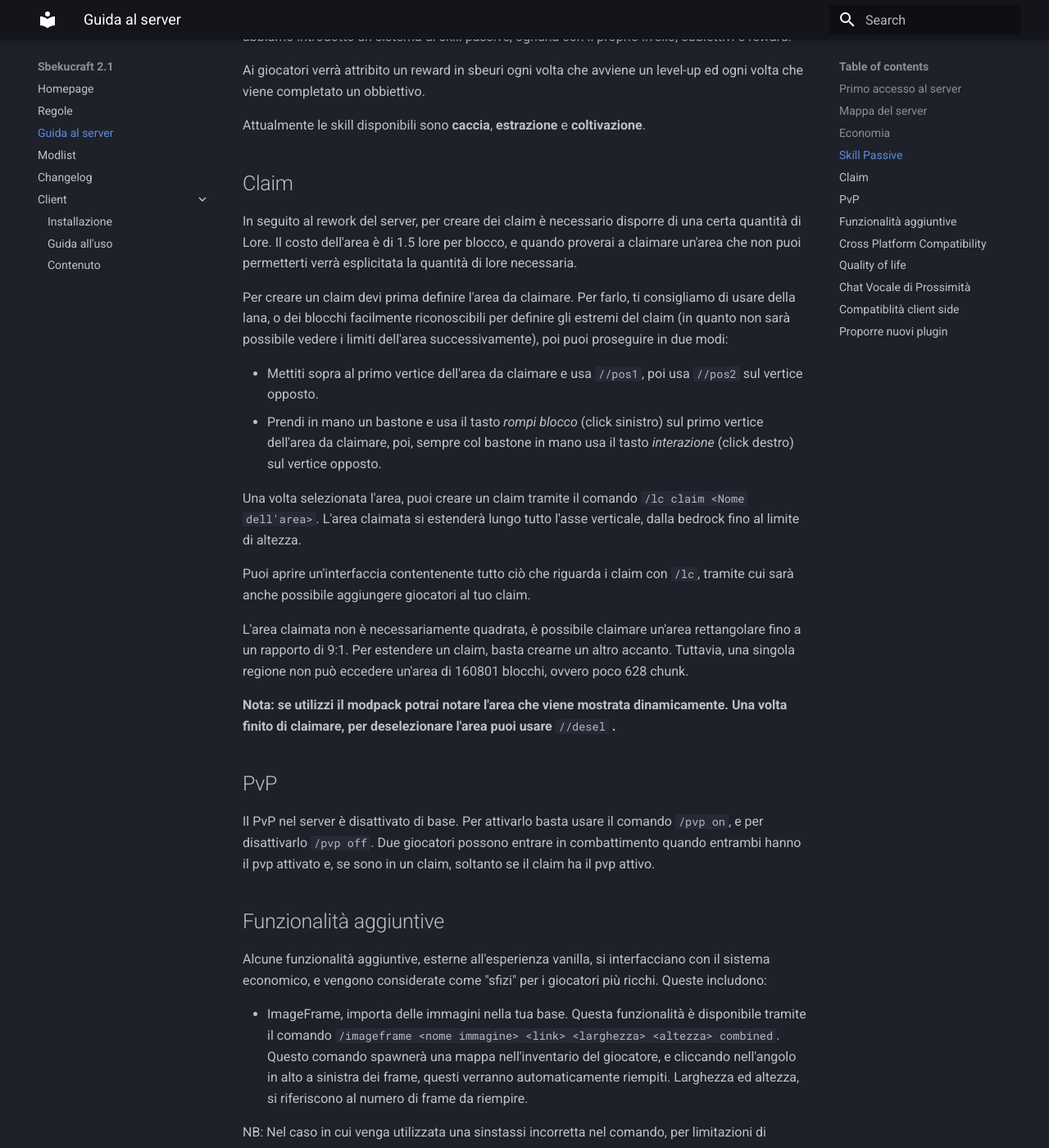
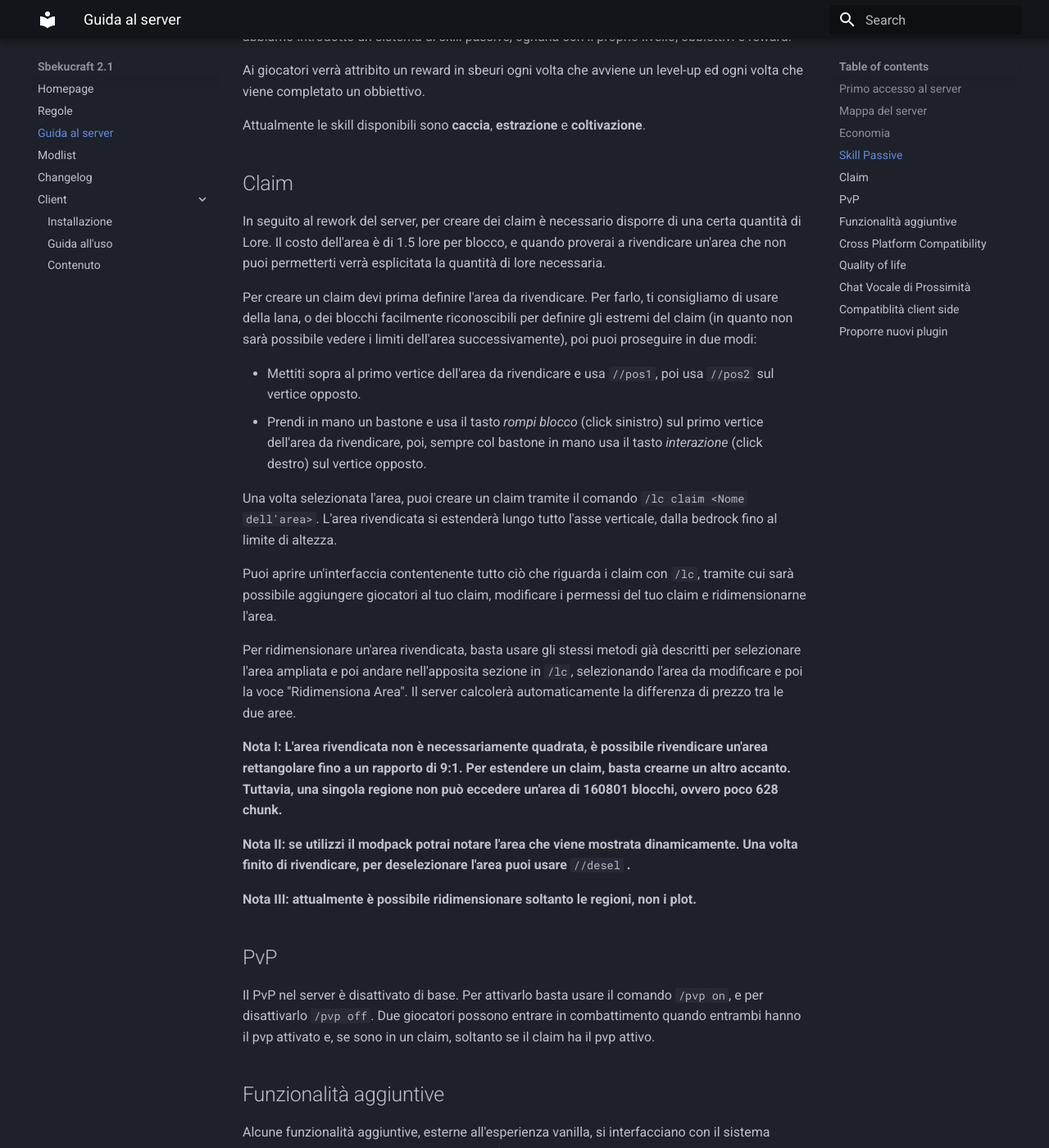
Before and after one commit to Sbekucraft/Sbekucraft-2.0-Wiki, an MkDocs documentation site: the page built from docs/guida.md, in a window 1280 px wide and 1400 px high, scrolled down 1275 px. Shown: the whole window at 82% size. Built offline with MkDocs 1.6.1 and Material for MkDocs 9.7.7, drawn with Linux system fonts in a browser that asks for light colours.

```diff
--- a/docs/guida.md
+++ b/docs/guida.md
@@ -32,20 +32,24 @@ Attualmente le skill disponibili sono **caccia**, **estrazione** e **coltivazion
 
 ## Claim
 In seguito al rework del server, per creare dei claim è necessario disporre di una certa quantità di Lore.
-Il costo dell'area è di 1.5 lore per blocco, e quando proverai a claimare un'area che non puoi permetterti verrà esplicitata la quantità di lore necessaria.
+Il costo dell'area è di 1.5 lore per blocco, e quando proverai a rivendicare un'area che non puoi permetterti verrà esplicitata la quantità di lore necessaria.
 
-Per creare un claim devi prima definire l'area da claimare. Per farlo, ti consigliamo di usare della lana, o dei blocchi facilmente riconoscibili per definire gli estremi del claim (in quanto non sarà possibile vedere i limiti dell'area successivamente), poi puoi proseguire in due modi:
+Per creare un claim devi prima definire l'area da rivendicare. Per farlo, ti consigliamo di usare della lana, o dei blocchi facilmente riconoscibili per definire gli estremi del claim (in quanto non sarà possibile vedere i limiti dell'area successivamente), poi puoi proseguire in due modi:
 
-- Mettiti sopra al primo vertice dell'area da claimare e usa `//pos1`, poi usa `//pos2` sul vertice opposto.
-- Prendi in mano un bastone e usa il tasto *rompi blocco* (click sinistro) sul primo vertice dell'area da claimare, poi, sempre col bastone in mano usa il tasto *interazione* (click destro) sul vertice opposto.
+- Mettiti sopra al primo vertice dell'area da rivendicare e usa `//pos1`, poi usa `//pos2` sul vertice opposto.
+- Prendi in mano un bastone e usa il tasto *rompi blocco* (click sinistro) sul primo vertice dell'area da rivendicare, poi, sempre col bastone in mano usa il tasto *interazione* (click destro) sul vertice opposto.
 
-Una volta selezionata l'area, puoi creare un claim tramite il comando `/lc claim <Nome dell'area>`. L'area claimata si estenderà lungo tutto l'asse verticale, dalla bedrock fino al limite di altezza.
+Una volta selezionata l'area, puoi creare un claim tramite il comando `/lc claim <Nome dell'area>`. L'area rivendicata si estenderà lungo tutto l'asse verticale, dalla bedrock fino al limite di altezza.
 
-Puoi aprire un'interfaccia contentenente tutto ciò che riguarda i claim con `/lc`, tramite cui sarà anche possibile aggiungere giocatori al tuo claim.
+Puoi aprire un'interfaccia contentenente tutto ciò che riguarda i claim con `/lc`, tramite cui sarà possibile aggiungere giocatori al tuo claim, modificare i permessi del tuo claim e ridimensionarne l'area.
 
-L'area claimata non è necessariamente quadrata, è possibile claimare un'area rettangolare fino a un rapporto di 9:1. Per estendere un claim, basta crearne un altro accanto. Tuttavia, una singola regione non può eccedere un'area di 160801 blocchi, ovvero poco 628 chunk.
+Per ridimensionare un'area rivendicata, basta usare gli stessi metodi già descritti per selezionare l'area ampliata e poi andare nell'apposita sezione in `/lc`, selezionando l'area da modificare e poi la voce "Ridimensiona Area". Il server calcolerà automaticamente la differenza di prezzo tra le due aree.
 
-**Nota: se utilizzi il modpack potrai notare l'area che viene mostrata dinamicamente. Una volta finito di claimare, per deselezionare l'area puoi usare** `//desel` **.**
+**Nota I: L'area rivendicata non è necessariamente quadrata, è possibile rivendicare un'area rettangolare fino a un rapporto di 9:1. Per estendere un claim, basta crearne un altro accanto. Tuttavia, una singola regione non può eccedere un'area di 160801 blocchi, ovvero poco 628 chunk.**
+
+**Nota II: se utilizzi il modpack potrai notare l'area che viene mostrata dinamicamente. Una volta finito di rivendicare, per deselezionare l'area puoi usare** `//desel` **.**
+
+**Nota III: attualmente è possibile ridimensionare soltanto le regioni, non i plot.**
 
 ## PvP
 Il PvP nel server è disattivato di base. Per attivarlo basta usare il comando `/pvp on`, e per disattivarlo `/pvp off`.
```
Also changed, not shown: docs/changelog.md (+11 -0 lines).
